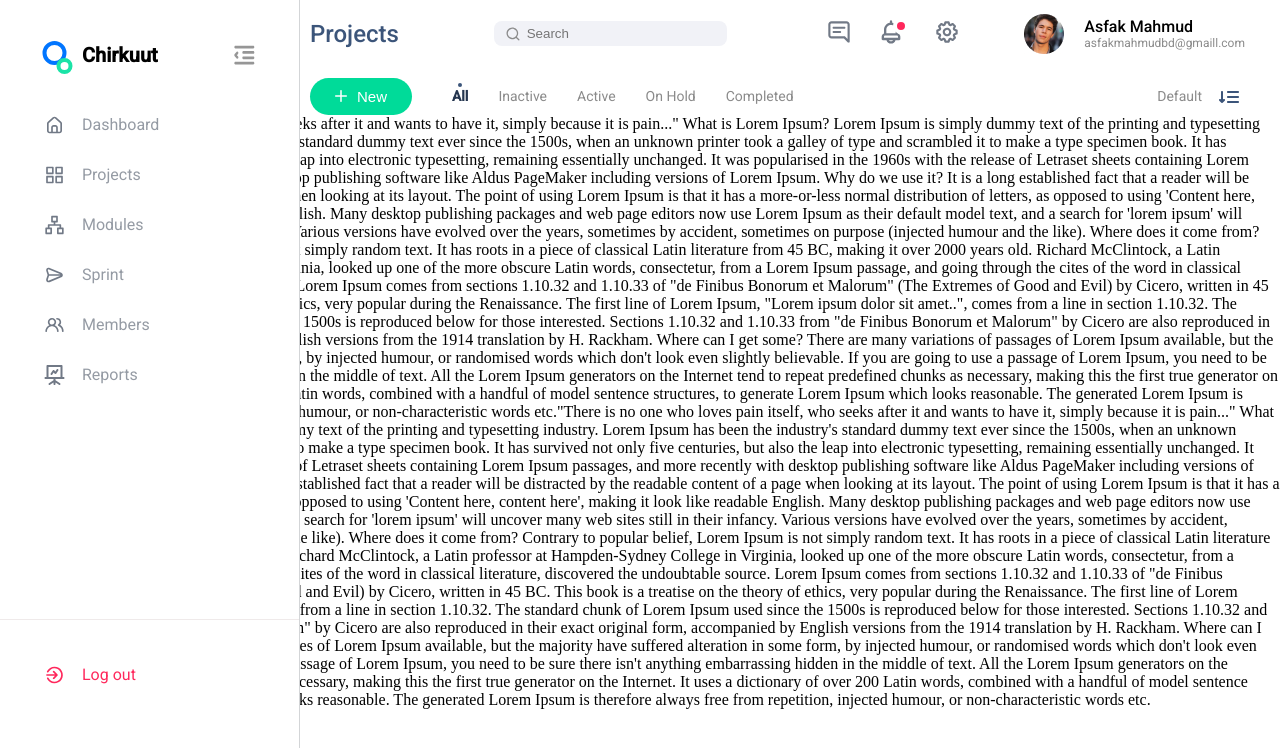
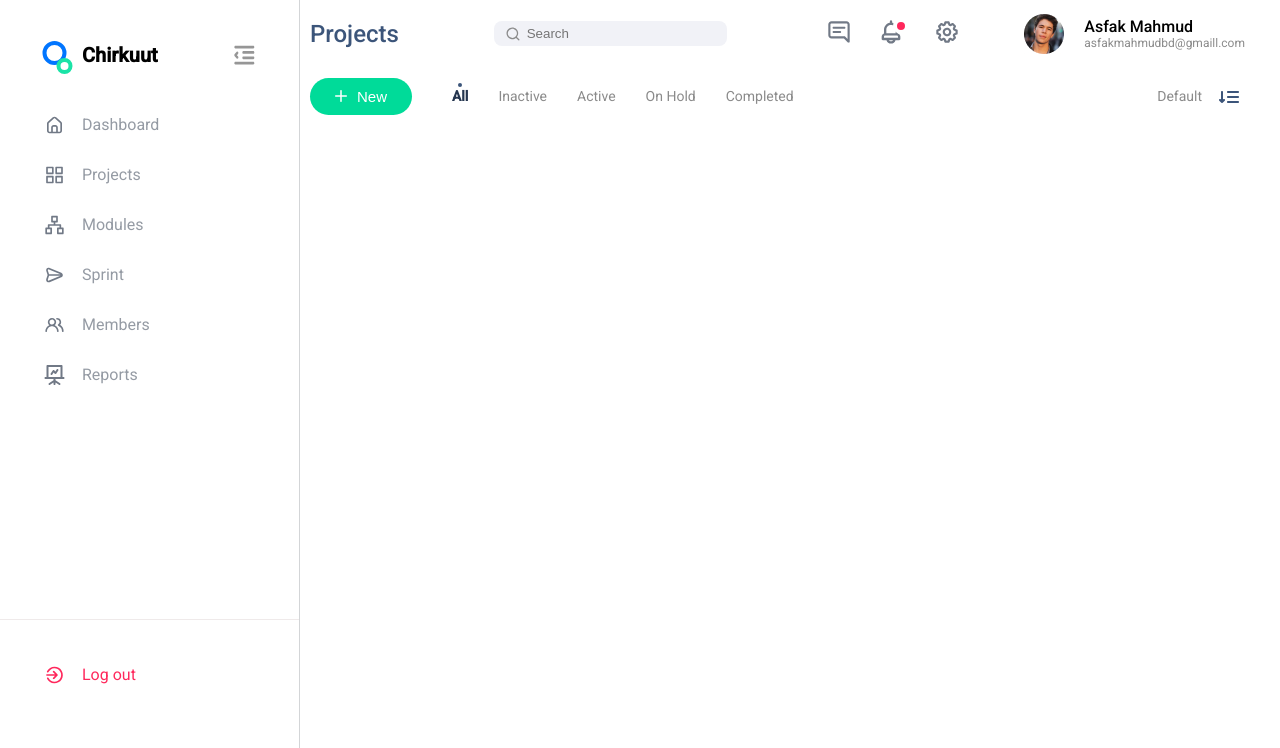
Before and after one commit to Frontend-Bootcamp-2022/react-dashboard-team-a, a React (Create React App) app: page / in a window 1280 px wide. Shown: the top 748 px of the page. Built offline with nearby package versions, Linux system fonts and the light colour scheme.

Commit message:
test için eklenen lorem kaldırıldı

```diff
--- a/src/App.js
+++ b/src/App.js
@@ -9,36 +9,7 @@
     <div>
       <Sidebar isOpen={isOpen} handleTrigger={handleTrigger} />
       <Header isOpen={isOpen}/>
-      <div>"There is no one who loves pain itself, who seeks after it and wants to have it, simply because it is pain..."
-What is Lorem Ipsum?
-Lorem Ipsum is simply dummy text of the printing and typesetting industry. Lorem Ipsum has been the industry's standard dummy text ever since the 1500s, when an unknown printer took a galley of type and scrambled it to make a type specimen book. It has survived not only five centuries, but also the leap into electronic typesetting, remaining essentially unchanged. It was popularised in the 1960s with the release of Letraset sheets containing Lorem Ipsum passages, and more recently with desktop publishing software like Aldus PageMaker including versions of Lorem Ipsum.
-
-Why do we use it?
-It is a long established fact that a reader will be distracted by the readable content of a page when looking at its layout. The point of using Lorem Ipsum is that it has a more-or-less normal distribution of letters, as opposed to using 'Content here, content here', making it look like readable English. Many desktop publishing packages and web page editors now use Lorem Ipsum as their default model text, and a search for 'lorem ipsum' will uncover many web sites still in their infancy. Various versions have evolved over the years, sometimes by accident, sometimes on purpose (injected humour and the like).
-
-
-Where does it come from?
-Contrary to popular belief, Lorem Ipsum is not simply random text. It has roots in a piece of classical Latin literature from 45 BC, making it over 2000 years old. Richard McClintock, a Latin professor at Hampden-Sydney College in Virginia, looked up one of the more obscure Latin words, consectetur, from a Lorem Ipsum passage, and going through the cites of the word in classical literature, discovered the undoubtable source. Lorem Ipsum comes from sections 1.10.32 and 1.10.33 of "de Finibus Bonorum et Malorum" (The Extremes of Good and Evil) by Cicero, written in 45 BC. This book is a treatise on the theory of ethics, very popular during the Renaissance. The first line of Lorem Ipsum, "Lorem ipsum dolor sit amet..", comes from a line in section 1.10.32.
-
-The standard chunk of Lorem Ipsum used since the 1500s is reproduced below for those interested. Sections 1.10.32 and 1.10.33 from "de Finibus Bonorum et Malorum" by Cicero are also reproduced in their exact original form, accompanied by English versions from the 1914 translation by H. Rackham.
-
-Where can I get some?
-There are many variations of passages of Lorem Ipsum available, but the majority have suffered alteration in some form, by injected humour, or randomised words which don't look even slightly believable. If you are going to use a passage of Lorem Ipsum, you need to be sure there isn't anything embarrassing hidden in the middle of text. All the Lorem Ipsum generators on the Internet tend to repeat predefined chunks as necessary, making this the first true generator on the Internet. It uses a dictionary of over 200 Latin words, combined with a handful of model sentence structures, to generate Lorem Ipsum which looks reasonable. The generated Lorem Ipsum is therefore always free from repetition, injected humour, or non-characteristic words etc."There is no one who loves pain itself, who seeks after it and wants to have it, simply because it is pain..."
-What is Lorem Ipsum?
-Lorem Ipsum is simply dummy text of the printing and typesetting industry. Lorem Ipsum has been the industry's standard dummy text ever since the 1500s, when an unknown printer took a galley of type and scrambled it to make a type specimen book. It has survived not only five centuries, but also the leap into electronic typesetting, remaining essentially unchanged. It was popularised in the 1960s with the release of Letraset sheets containing Lorem Ipsum passages, and more recently with desktop publishing software like Aldus PageMaker including versions of Lorem Ipsum.
-
-Why do we use it?
-It is a long established fact that a reader will be distracted by the readable content of a page when looking at its layout. The point of using Lorem Ipsum is that it has a more-or-less normal distribution of letters, as opposed to using 'Content here, content here', making it look like readable English. Many desktop publishing packages and web page editors now use Lorem Ipsum as their default model text, and a search for 'lorem ipsum' will uncover many web sites still in their infancy. Various versions have evolved over the years, sometimes by accident, sometimes on purpose (injected humour and the like).
-
-
-Where does it come from?
-Contrary to popular belief, Lorem Ipsum is not simply random text. It has roots in a piece of classical Latin literature from 45 BC, making it over 2000 years old. Richard McClintock, a Latin professor at Hampden-Sydney College in Virginia, looked up one of the more obscure Latin words, consectetur, from a Lorem Ipsum passage, and going through the cites of the word in classical literature, discovered the undoubtable source. Lorem Ipsum comes from sections 1.10.32 and 1.10.33 of "de Finibus Bonorum et Malorum" (The Extremes of Good and Evil) by Cicero, written in 45 BC. This book is a treatise on the theory of ethics, very popular during the Renaissance. The first line of Lorem Ipsum, "Lorem ipsum dolor sit amet..", comes from a line in section 1.10.32.
-
-The standard chunk of Lorem Ipsum used since the 1500s is reproduced below for those interested. Sections 1.10.32 and 1.10.33 from "de Finibus Bonorum et Malorum" by Cicero are also reproduced in their exact original form, accompanied by English versions from the 1914 translation by H. Rackham.
-
-Where can I get some?
-There are many variations of passages of Lorem Ipsum available, but the majority have suffered alteration in some form, by injected humour, or randomised words which don't look even slightly believable. If you are going to use a passage of Lorem Ipsum, you need to be sure there isn't anything embarrassing hidden in the middle of text. All the Lorem Ipsum generators on the Internet tend to repeat predefined chunks as necessary, making this the first true generator on the Internet. It uses a dictionary of over 200 Latin words, combined with a handful of model sentence structures, to generate Lorem Ipsum which looks reasonable. The generated Lorem Ipsum is therefore always free from repetition, injected humour, or non-characteristic words etc.</div>
-    </div>
+     </div>
   );
 };
 
```
